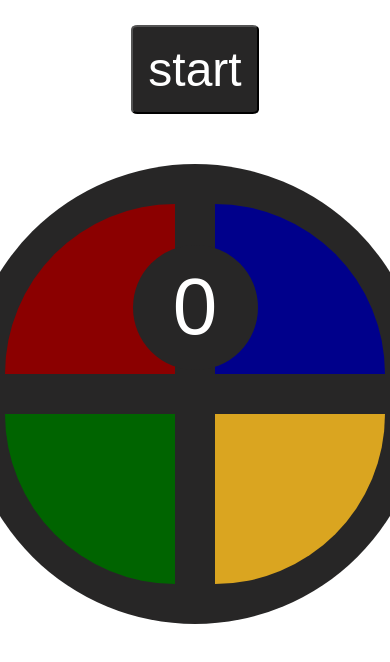
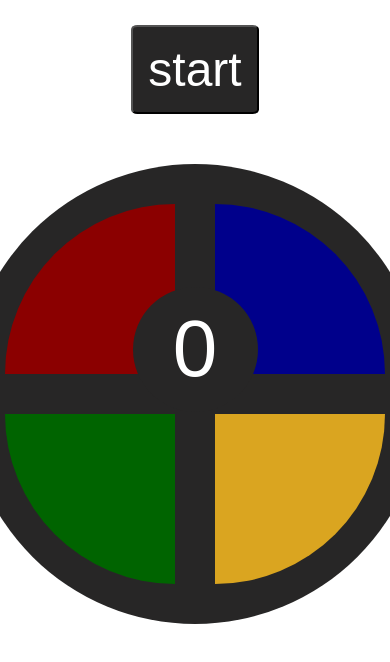
Before and after one commit to igargu/SaimonSays, a plain HTML site: page index.html in a window 390 px wide. Shown: the top 662 px of the page. Drawn offline with Linux system fonts and the light colour scheme; a web font is replaced by a local one.

Commit message:
Finished css

```diff
--- a/styles.css
+++ b/styles.css
@@ -69,7 +69,7 @@ body {
   align-items: center;
   position: absolute;
   z-index: 9999;
-  top: 40%;
+  top: 45%;
 }
 
 .color {
@@ -146,7 +146,7 @@ body {
   .counter {
     width: 155px;
     height: 155px;
-    top: 39%;
+    top: 44%;
   }
 
   .color {
@@ -172,7 +172,7 @@ body {
     width: 145px;
     height: 145px;
     font-size: 6rem;
-    top: 34%;
+    top: 39%;
   }
 
   .color {
@@ -185,7 +185,7 @@ body {
   .counter {
     width: 125px;
     height: 125px;
-    top: 32%;
+    top: 37%;
   }
 
   .color {
@@ -202,7 +202,7 @@ body {
 
   .counter {
     font-size: 5rem;
-    top: 31%;
+    top: 36%;
   }
 }
 
@@ -213,6 +213,6 @@ body {
   }
 
   .counter {
-    top: 29%;
+    top: 34%;
   }
 }
```
